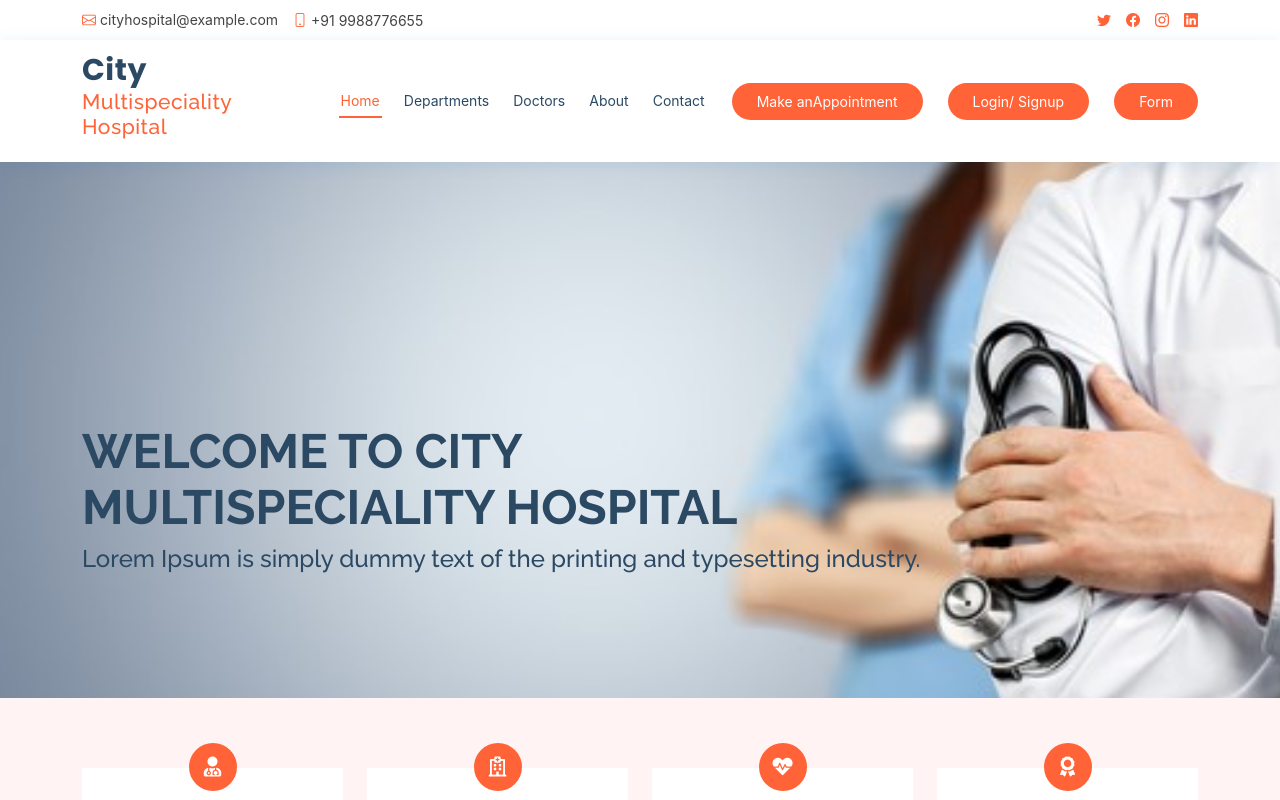
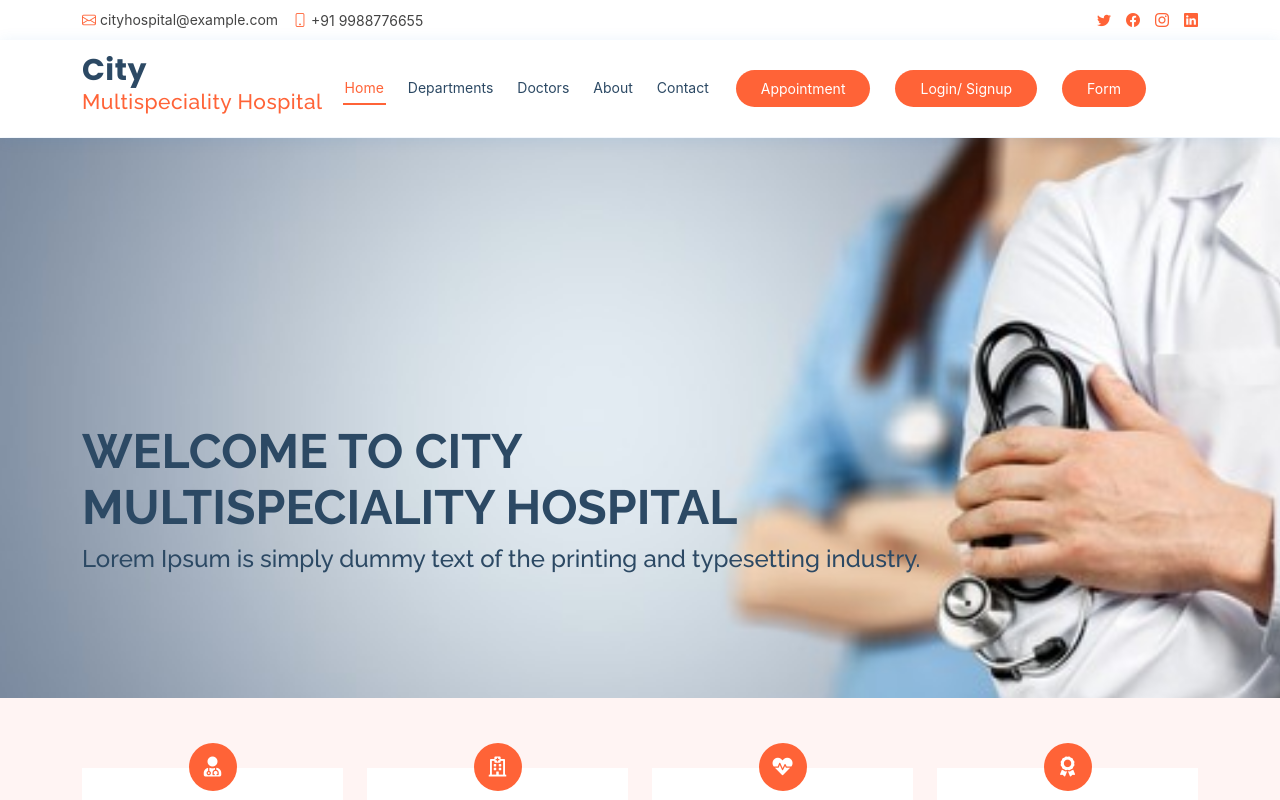
Before and after one commit to rnwsavan/firstreact, a React (Create React App) app: page / in a window 1280 px wide. Shown: the top 800 px of the page. Built offline with nearby package versions, Linux system fonts and the light colour scheme.

Commit message:
compelet route

```diff
--- a/src/App.js
+++ b/src/App.js
@@ -12,6 +12,7 @@ import Doctors from './container/Home/Doctors';
 import Login from './container/Login-Signup/Login';
 import Form_1 from './container/Forms/Form_1';
 import PublicRoute from './Routes/PublicRoute';
+import PrivateRoute from './Routes/PrivateRoute';
 
 function App() {
   return (
@@ -21,9 +22,9 @@ function App() {
       <PublicRoute exact path={"/"} component={Home}/>
       <PublicRoute exact path={"/about"} component={About}/>
       <PublicRoute exact path={"/contact"} component={Contact}/>
-      <Route exact path={"/doctor"} component={Doctors}/>
-      <Route exact path={"/depatment"} component={department}/>
-      <Route exact path={"/apponmemt"} component={appo}/>
+      <PrivateRoute exact path={"/doctor"} component={Doctors}/>
+      <PublicRoute exact path={"/depatment"} component={department}/>
+      <PublicRoute exact path={"/apponmemt"} component={appo}/>
       <PublicRoute restricted={true} exact path={"/Login"} component={Login}/>
       <Route exact path={"/Form"} component={Form_1}/>
     </switch>
--- a/src/Routes/PrivateRoute.js
+++ b/src/Routes/PrivateRoute.js
@@ -1,12 +1,13 @@
 import React from 'react';
 import { Redirect, Route } from 'react-router-dom';
-import { isLogin } from '.';
+import { isLogin } from '../utilities';
+
 
 function PrivateRoute({component : Component,...rest}) {
     return (
         <Route{...rest} render = {
             props=>(
-                isLogin() && restricted ?
+                isLogin() ?
                 <Component {...props}/>
                 :
                 <Redirect to={"/Login"}/>
--- a/src/Routes/PublicRoute.js
+++ b/src/Routes/PublicRoute.js
@@ -1,7 +1,8 @@
 import React from 'react';
 import { Component } from 'react';
 import { Redirect, Route } from 'react-router-dom';
-import { isLogin } from '.';
+import { isLogin } from '../utilities';
+
 
 function PublicRoute({component : Component, restricted = false, ...rest}) {
     return (
--- a/src/component/Header/Header.js
+++ b/src/component/Header/Header.js
@@ -52,8 +52,10 @@ function Header(props) {
                         </ul>
                         <i className="bi bi-list mobile-nav-toggle" />
                     </nav>
-                    <a href="./pages/appointment.html" className="appointment-btn scrollto"><span className="d-none d-md-inline">Make an</span>
-                        Appointment</a>
+                    {/* <a href="./pages/appointment.html" className="appointment-btn scrollto"><span className="d-none d-md-inline">Make an</span>
+                        Appointment</a> */}
+                    <NavLink to={"/apponmemt"} className="appointment-btn scrollto">Appointment</NavLink>
+
                     {/* <a href="#" className="appointment-btn scrollto">
                         <span className="d-none d-md-inline">Login/ Signup</span>
                     </a> */}
--- a/src/container/Login-Signup/Login.js
+++ b/src/container/Login-Signup/Login.js
@@ -9,6 +9,7 @@ function Login(props) {
     let Login = {
         email: yup.string().email("please enter valid email").required("please enter email"),
         password: yup.string().required("please enter Password"),
+
     }
 
     let SignUp = {
@@ -51,6 +52,7 @@ function Login(props) {
         validationSchema: schema,
         onSubmit: (values, { resetForm }) => {
             // alert(JSON.stringify(values, null, 2));
+            sessionStorage.setItem("user", "13579");
 
             if(useType === "Login"){
                 console.log("Successfully Login");
```
Also changed, not shown: src/utilities/index.js (renamed from src/Routes/index.js).
